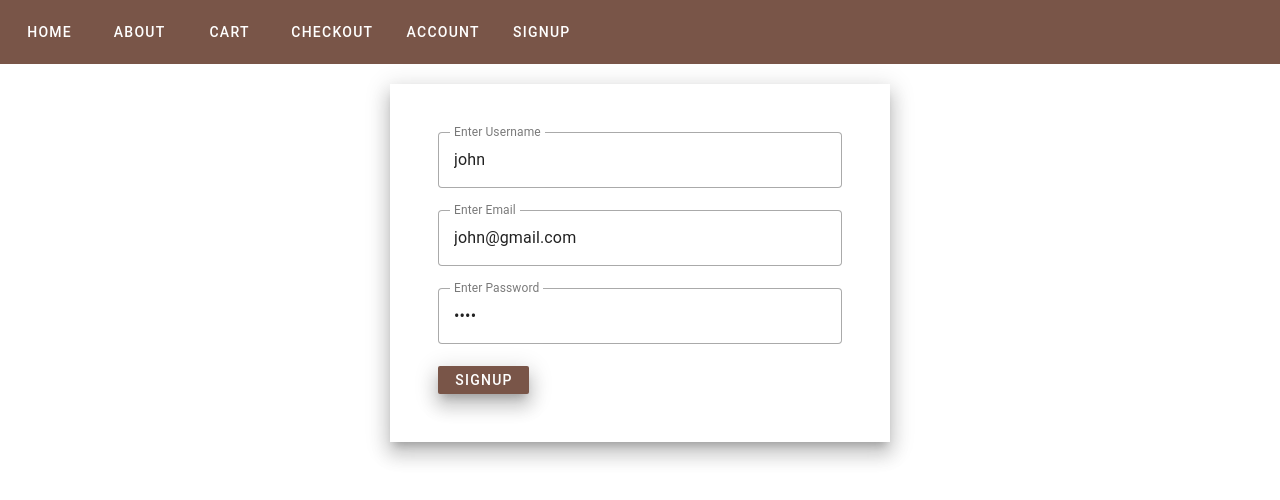
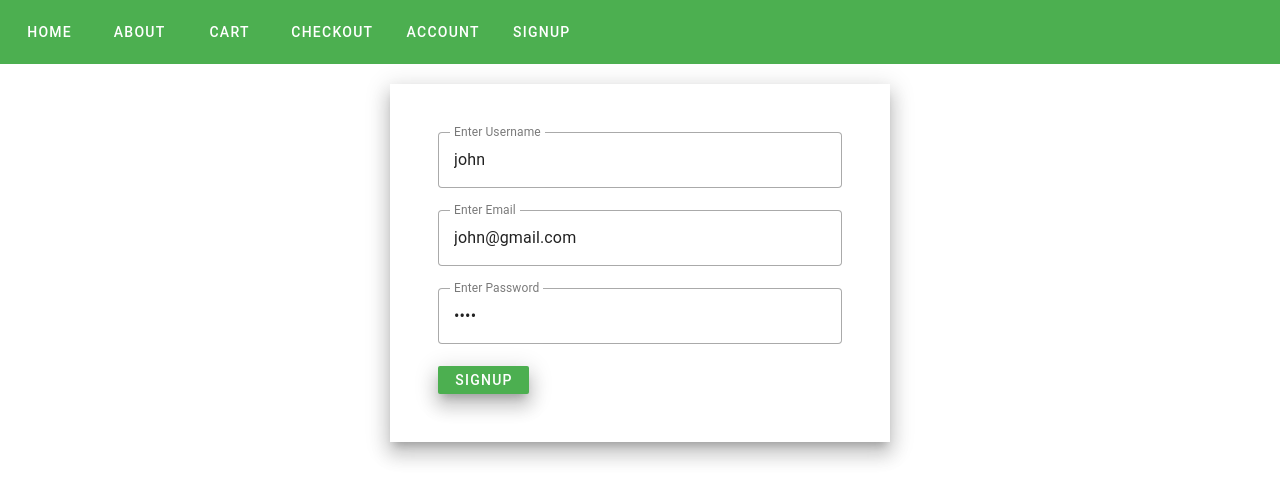
Before and after one commit to Leslieluvutse/Vue, a Vue app: page /signup in a window 1280 px wide. Shown: the top 500 px of the page. Built offline with nearby package versions, Linux system fonts and the light colour scheme.

Commit message:
changed the button color and the navigation color

```diff
--- a/package.json
+++ b/package.json
@@ -14,6 +14,7 @@
     "format": "prettier --write src/"
   },
   "dependencies": {
+    "@mdi/font": "^7.4.47",
     "pinia": "^2.1.7",
     "vue": "^3.4.29",
     "vue-router": "^4.3.3",
--- a/src/App.vue
+++ b/src/App.vue
@@ -5,7 +5,7 @@ import { RouterLink,RouterView  } from "vue-router";
 <template>
   <!-- Navigation -->
   <v-toolbar
-  color="brown">
+  color="green">
 
 <v-tab to="/home">Home</v-tab>
 <v-tab to="/About">About</v-tab>
--- a/src/main.js
+++ b/src/main.js
@@ -8,6 +8,7 @@ import router from './router'
 
 // vuetify
 import 'vuetify/styles'
+import '@mdi/font/css/materialdesignicons.css' //Ensure you import the material Design Icons
 import { createVuetify } from 'vuetify'
 import * as components from 'vuetify/components'
 import * as directives from 'vuetify/directives'
@@ -15,6 +16,9 @@ import * as directives from 'vuetify/directives'
 const vuetify = createVuetify({
               components,
               directives,
+              icons:{
+                            iconfont: 'mdi', //set the default icon font to material Design Icons
+              }
 })
 
 
--- a/src/views/SignupView.vue
+++ b/src/views/SignupView.vue
@@ -34,7 +34,7 @@
                                           variant="outlined"></v-text-field>
 
                                           <v-btn
-                                          color="brown"
+                                          color="green"
                                           density="comfortable"
                                           rounded="sm"
                                           elevation="12"
```
Also changed, not shown: 1 other file (tests, documents, lock files or other folders).
